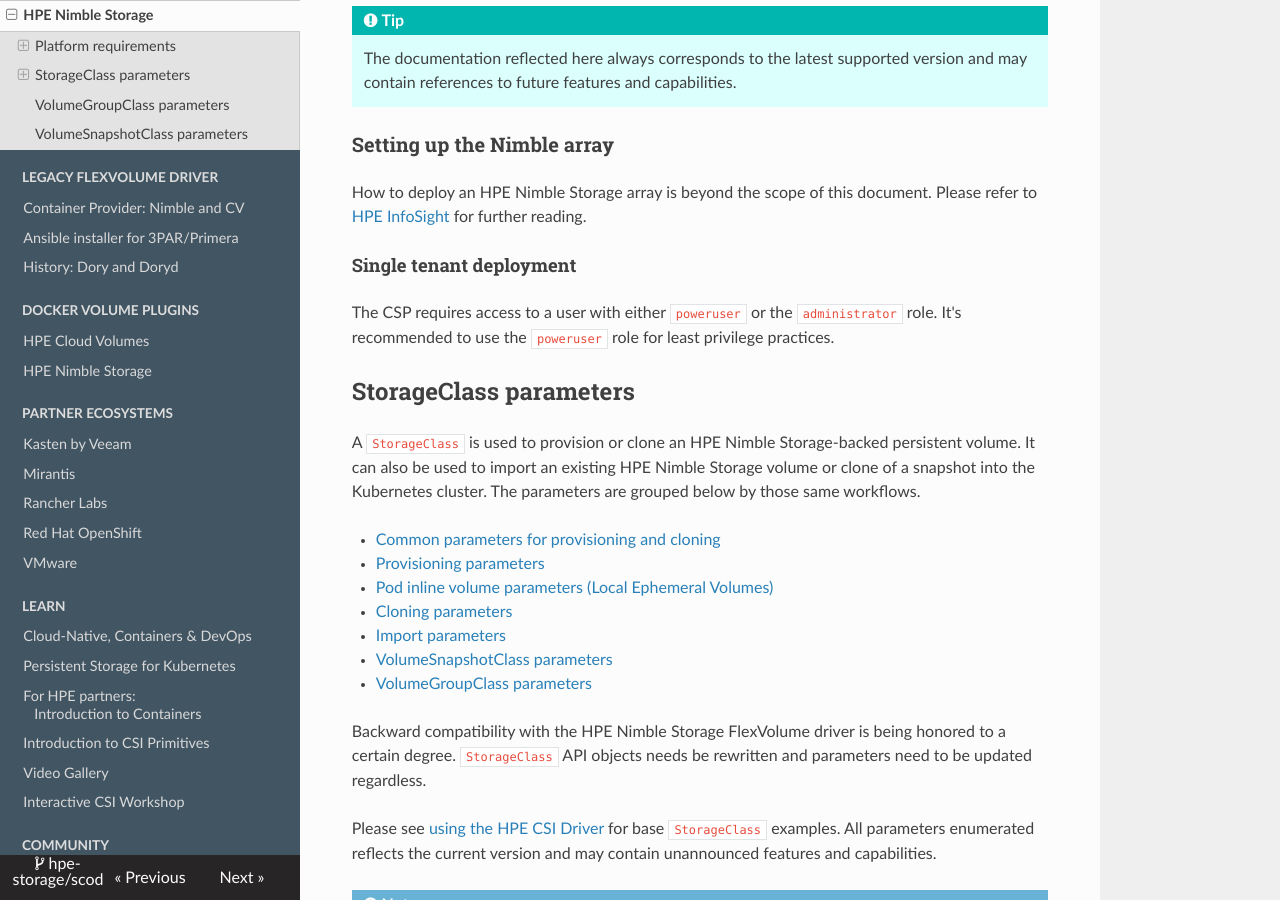
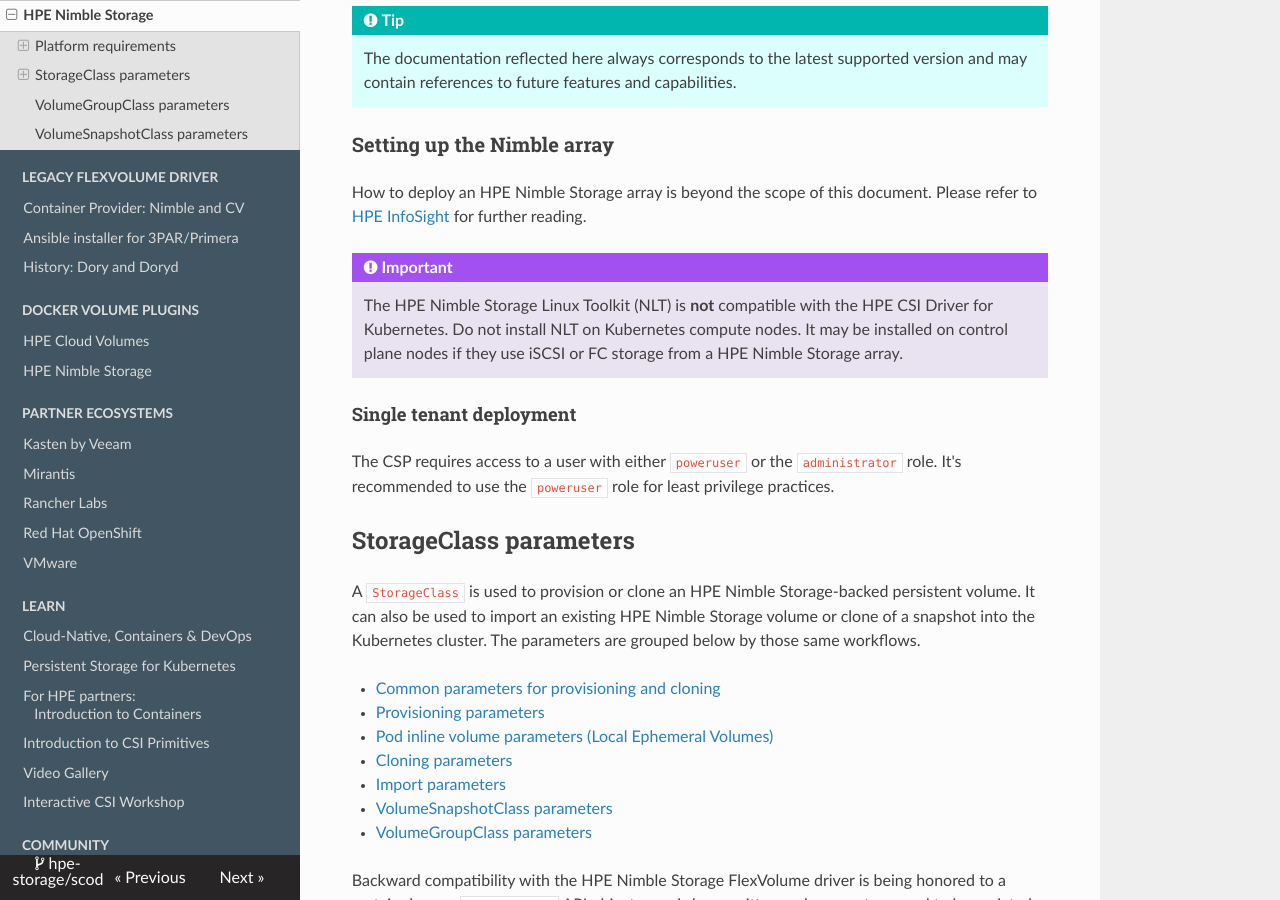
Before and after one commit to hpe-storage/scod, an MkDocs documentation site: the page built from docs/container_storage_provider/hpe_nimble_storage/index.md, in a window 1280 px wide and 900 px high, scrolled down 1085 px. Built offline with MkDocs 1.6.1, drawn with Linux system fonts in a browser that asks for light colours; nearby versions of some CDN libraries; some of the changed text lies outside the part shown.

Commit message:
NLT
Signed-off-by: Michael Mattsson <michael.mattsson@hpe.com>

```diff
--- a/docs/container_storage_provider/hpe_nimble_storage/index.md
+++ b/docs/container_storage_provider/hpe_nimble_storage/index.md
@@ -3,7 +3,7 @@
 The HPE Nimble Storage CSP is the reference implementation for the HPE CSI Driver for Kubernetes. The CSP abstracts the data management capabilities of the array for use by Kubernetes. The documentation found herein is mainly geared towards day two operations and reference documentation for the `StorageClass` and `VolumeSnapshotClass` parameters but also contains important Nimble array setup requirements.
 
 !!! caution "Important"
-    For a successful deployment, it's important to understand the Nimble platform requirements found within the [CSI driver](../../csi_driver/index.md#compatibility_and_support) (worker host OS and Kubernetes versions) and the CSP.
+    For a successful deployment, it's important to understand the Nimble platform requirements found within the [CSI driver](../../csi_driver/index.md#compatibility_and_support) (compute node OS and Kubernetes versions) and the CSP.
 
 [TOC]
 
@@ -20,6 +20,9 @@
 ### Setting up the Nimble array
 
 How to deploy an HPE Nimble Storage array is beyond the scope of this document. Please refer to [HPE InfoSight](https://infosight.hpe.com) for further reading.
+
+!!! error "Important"
+    The HPE Nimble Storage Linux Toolkit (NLT) is **not** compatible with the HPE CSI Driver for Kubernetes. Do not install NLT on Kubernetes compute nodes. It may be installed on control plane nodes if they use iSCSI or FC storage from a HPE Nimble Storage array.
 
 #### Single tenant deployment
 
```
